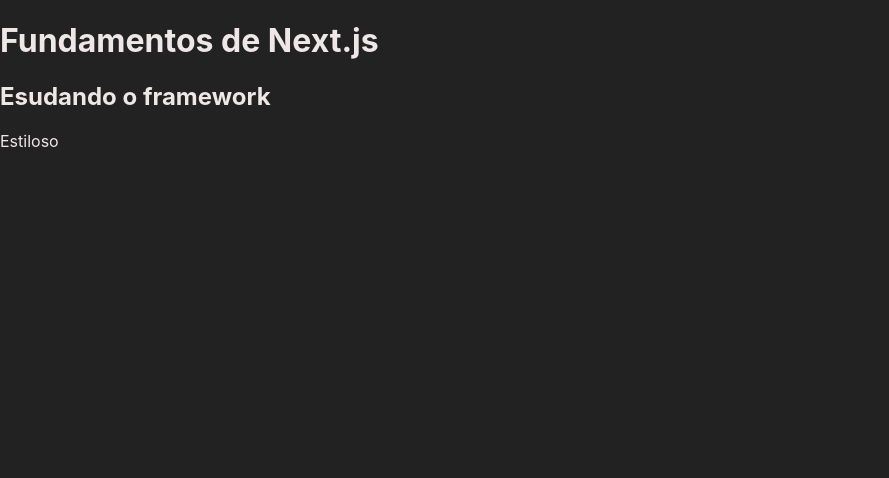
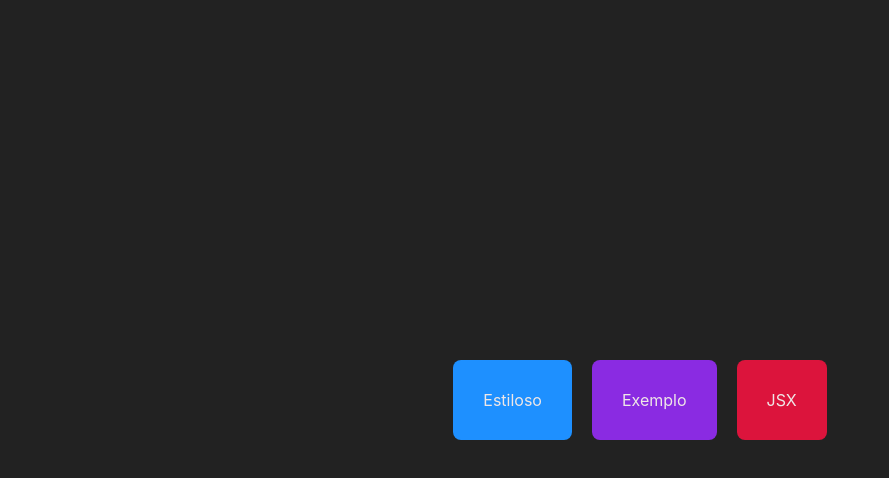
Before and after one commit to dgw159/nextjs, a Next.js app: page / in a window 1280 px wide. Shown: the top 478 px of the page, without its empty margins (0-889 px from the left). Built offline with nearby package versions, Linux system fonts and the light colour scheme.

Commit message:
navegacao

```diff
--- a/src/components/Layout.jsx
+++ b/src/components/Layout.jsx
@@ -5,7 +5,7 @@
     return (
         <div className={styles.layout}>
             <div className={styles.cabecalho}>
-                <h1>{props.titulo ?? 'Layout padrao'}</h1>
+                <h1>{props.titulo ?? 'Layout'}</h1>
                 <Link href="/">Home</Link>
             </div>
             <div className={styles.conteudo}>
--- /dev/null
+++ b/src/components/Navegador.jsx
@@ -0,0 +1,12 @@
+import Link from "next/link"
+import styles from '../styles/Navegador.module.css'
+
+export default function Navegador(props){
+    return(
+        <Link href={props.destino}>
+            <div className={styles.navegador} style={{backgroundColor: props.cor ?? 'dodgerblue'}}>
+                {props.texto}
+            </div>
+        </Link>
+    )
+}
--- a/src/pages/index.jsx
+++ b/src/pages/index.jsx
@@ -1,9 +1,16 @@
-import Link from "next/link"
+import Navegador from "../components/navegador";
 
 export default function Inicio(){
-    return (<div>
-        <h1>Fundamentos de Next.js</h1>
-        <h2>Esudando o framework</h2>
-        <Link href="/estiloso">Estiloso</Link>
-    </div>)
+    return (
+        <div style={{
+            display: 'flex',
+            justifyContent: 'center',
+            alignItems:'center',
+            flexWrap: 'wrap',
+            height: '100vh'
+        }}>
+            <Navegador texto="Estiloso" destino="/estiloso"/>
+            <Navegador texto="Exemplo" destino="/exemplo" cor="#8a2be2"/>
+            <Navegador texto="JSX" destino="/jsx" cor="crimson"/>
+        </div>)
 }
--- /dev/null
+++ b/src/styles/Navegador.module.css
@@ -0,0 +1,5 @@
+.navegador {
+    padding: 30px;
+    margin: 10px;
+    border-radius: 8px;
+}
```
Also changed, not shown: src/pages/exemplo.jsx (+5 -4 lines), src/pages/jsx.jsx (+10 -7 lines).
